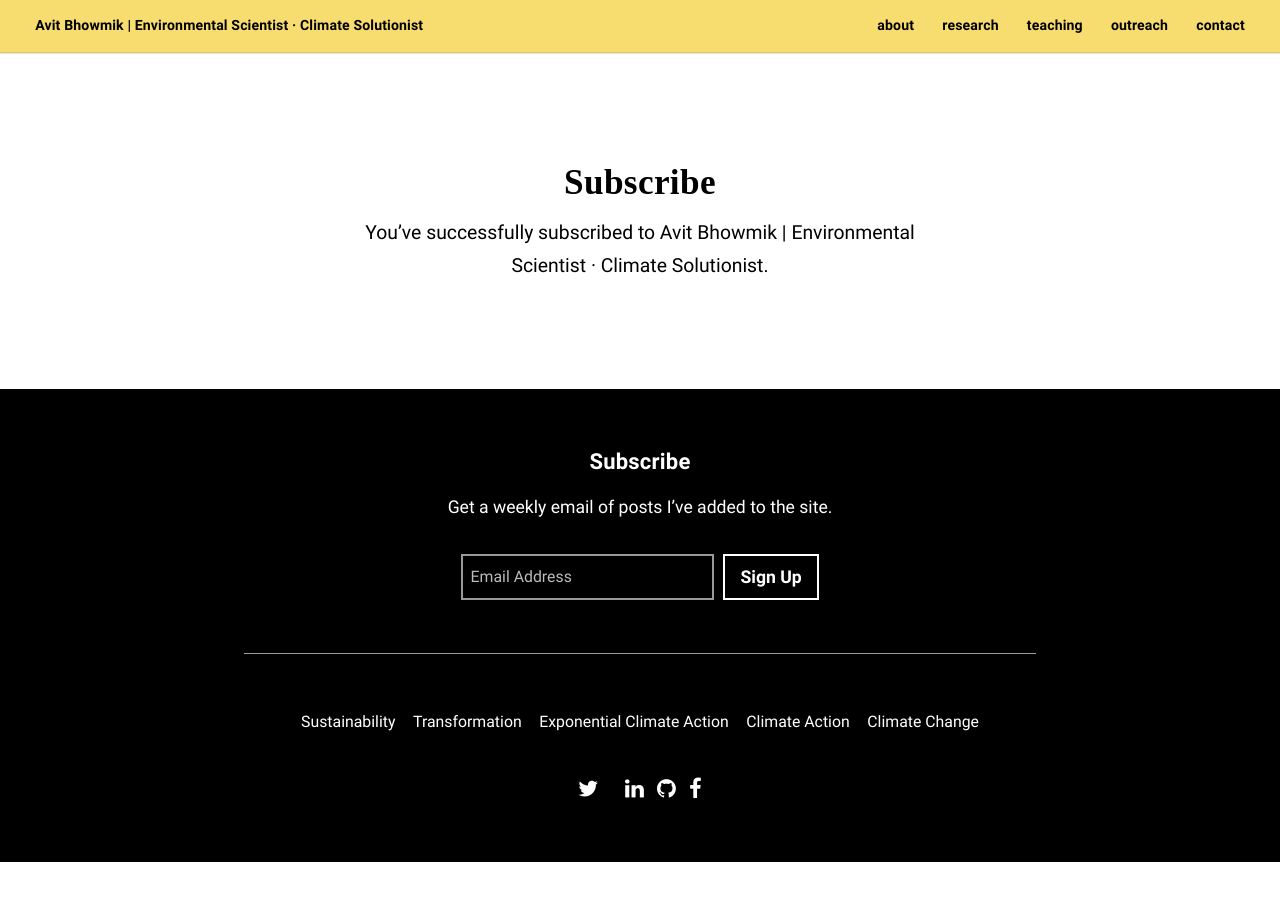
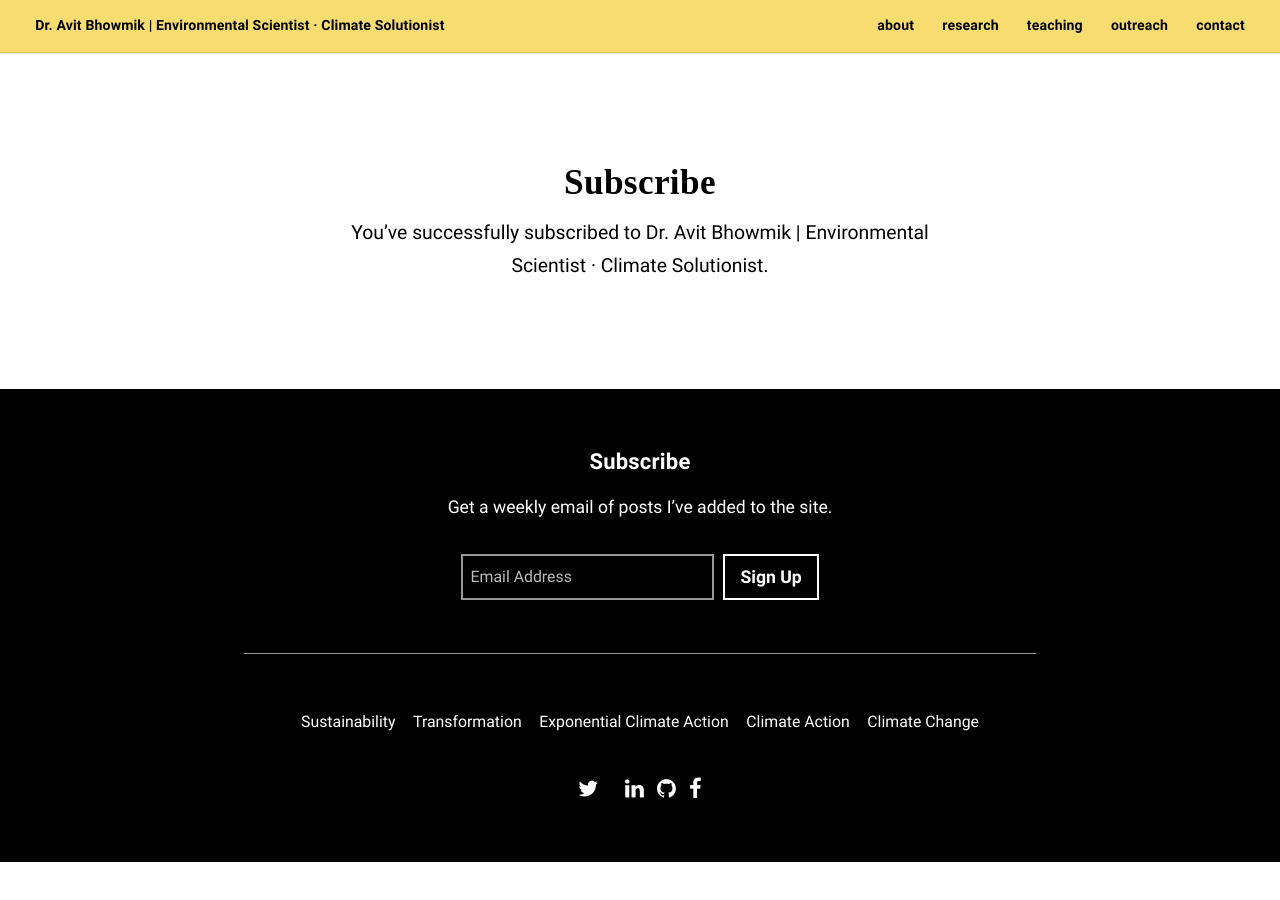
Before and after one commit to AvitBhowmik/avitbhowmik, a Jekyll site: the page built from subscribe.html, in a window 1280 px wide. Built offline with Jekyll 4.4.1, drawn with Linux system fonts in a browser that asks for light colours; some web fonts are replaced.

```diff
--- a/_config.yml
+++ b/_config.yml
@@ -4,8 +4,8 @@ baseurl: ""
 permalink: /:year/:month/:day/:title/
 google_analytics: UA-70156509-1
 
-name: Avit Bhowmik
-title: Avit Bhowmik | Environmental Scientist · Climate Solutionist
+name: Dr. Avit Bhowmik
+title: Dr. Avit Bhowmik | Environmental Scientist · Climate Solutionist
 description: >
   Avit Bhowmik is the Research Director of Centre for Research on Sustainable Societal Transformation in Karlstad University
 url: http://avitbhowmik.ml
@@ -25,7 +25,7 @@ social:
 
 # Contact settings
 contact_img: /assets/images/placeholder-28.jpg
-formcarry: https://formcarry.com/s/HkIo0nMb7
+formcarry: https://formcarry.com/s/aped_ykO3s
 
 # Disqus settings
 disqus: test-apkdzgmqhj
```
